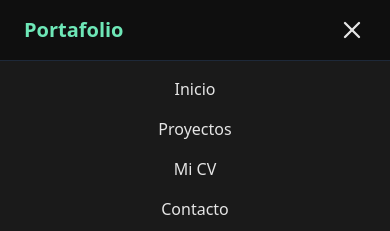
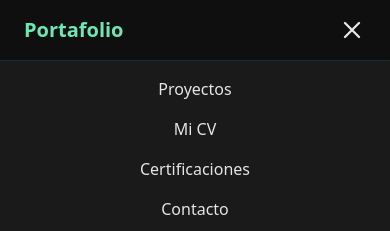
Before and after one commit to acospalencia/Portafolio, a React (Vite) app: page / in a window 390 px wide. Both pictures are taken after a click on the button 352 px from the left and 30 px from the top of the page. Shown: the top 231 px of the page. Built offline with nearby package versions, Linux system fonts and the light colour scheme.

Commit message:
menu de movil modificado

```diff
--- a/src/components/Navbar.jsx
+++ b/src/components/Navbar.jsx
@@ -37,9 +37,9 @@ export default function Navbar() {
       {open && (
         <div className="md:hidden bg-[#1A1A1A] border-t border-gray-800">
           <div className="flex flex-col px-6 py-4 space-y-4 text-[#E5E5E5]">
-            <button onClick={() => handleClick("inicio")} className="hover:text-[#6EE7B7] transition">Inicio</button>
             <button onClick={() => handleClick("proyectos")} className="hover:text-[#6EE7B7] transition">Proyectos</button>
             <button onClick={() => handleClick("cv")} className="hover:text-[#6EE7B7] transition">Mi CV</button>
+            <button onClick={() => handleClick("certificaciones")} className="hover:text-[#6EE7B7] transition">Certificaciones</button>
             <button onClick={() => handleClick("contacto")} className="hover:text-[#6EE7B7] transition">Contacto</button>
           </div>
         </div>
```
